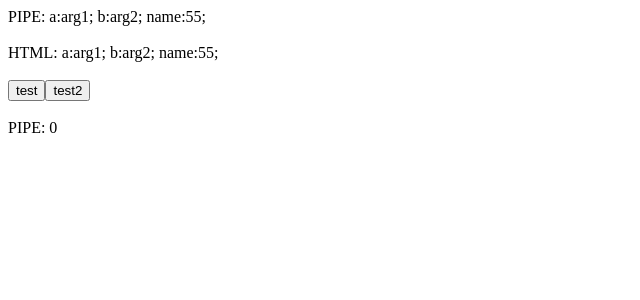
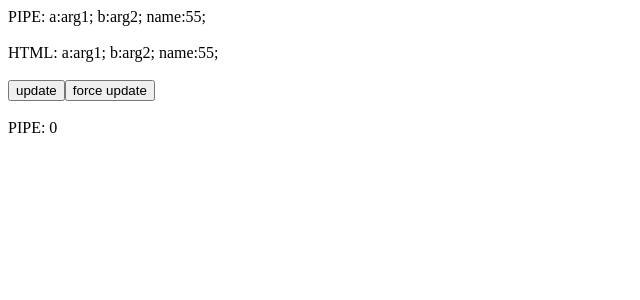
Before and after one commit to nigrosimone/ng-generic-pipe, an Angular app: page / in a window 1280 px wide. Shown: the top 300 px of the page, without its empty margins (0-640 px from the left). Built offline with nearby package versions, Linux system fonts and the light colour scheme.

Commit message:
feat: standalone

```diff
--- a/projects/ng-generic-pipe-demo/src/app/app.component.ts
+++ b/projects/ng-generic-pipe-demo/src/app/app.component.ts
@@ -1,4 +1,4 @@
-import { Component } from '@angular/core';
+import { Component, signal } from '@angular/core';
 import { CommonModule } from '@angular/common';
 import { NgGenericPipe } from 'projects/ng-generic-pipe/src/public-api';
 import { Observable, of } from 'rxjs';
@@ -9,11 +9,11 @@ import { Observable, of } from 'rxjs';
   selector: 'app-root',
   template: `<main>
   <!-- testFromPipe has a third parameter name for trigger pipe refresh -->
-  PIPE: {{ "arg1" | ngGenericPipe: testFromPipe:'arg2':name }}<br /><br />
+  PIPE: {{ "arg1" | ngGenericPipe: testFromPipe:'arg2':name() }}<br /><br />
   <!-- wrong way for call a function into html just for test the result -->
   HTML: {{ testFromHtml("arg1", "arg2") }}<br /><br />
-  <button (click)="triggerCD(false)">test</button>
-  <button (click)="triggerCD(true)">test2</button>
+  <button (click)="triggerCD(false)">update</button>
+  <button (click)="triggerCD(true)">force update</button>
   <br /><br />
   PIPE: {{ '0' | ngGenericPipe: testAsync | async }}<br /><br />
 </main>
@@ -23,7 +23,7 @@ import { Observable, of } from 'rxjs';
 })
 export class AppComponent {
 
-  public name: number | null = null;
+  public name = signal(0);
 
   constructor() {
     this.triggerCD(false);
@@ -31,7 +31,7 @@ export class AppComponent {
 
   test(a: string, b: string): string {
     // test multiple arguments and this scope works
-    return `a:${a}; b:${b}; name:${this.name};`;
+    return `a:${a}; b:${b}; name:${this.name()};`;
   }
 
   testFromHtml(a: string, b: string): string {
@@ -45,9 +45,10 @@ export class AppComponent {
   }
 
   triggerCD(force: boolean): void {
-    this.name = new Date().getMinutes();
-    if( force ){
-      this.name++;
+    if (force) {
+      this.name.update(val => val + 1);
+    } else {
+      this.name.set(new Date().getMinutes());
     }
   }
 
```
